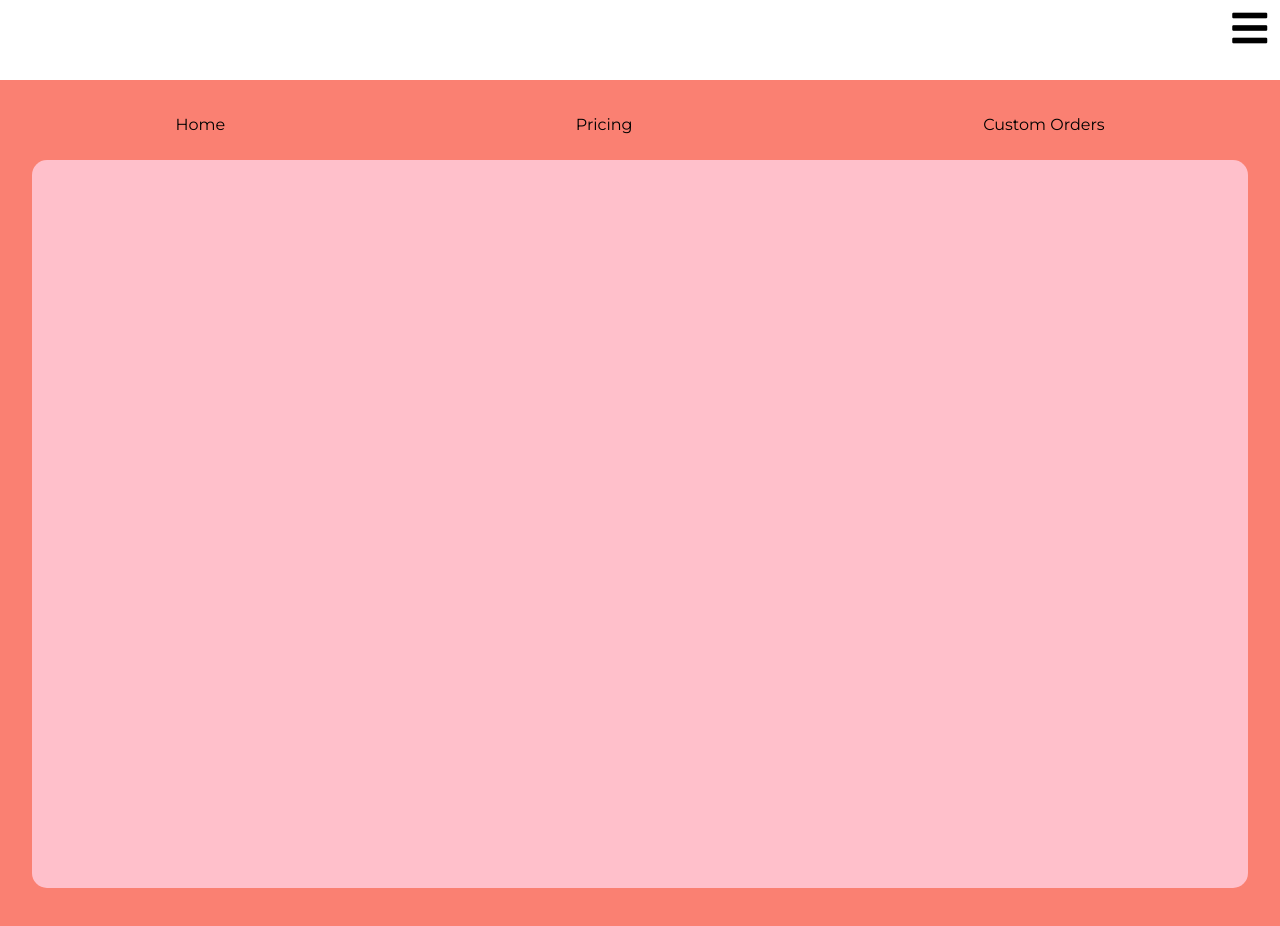
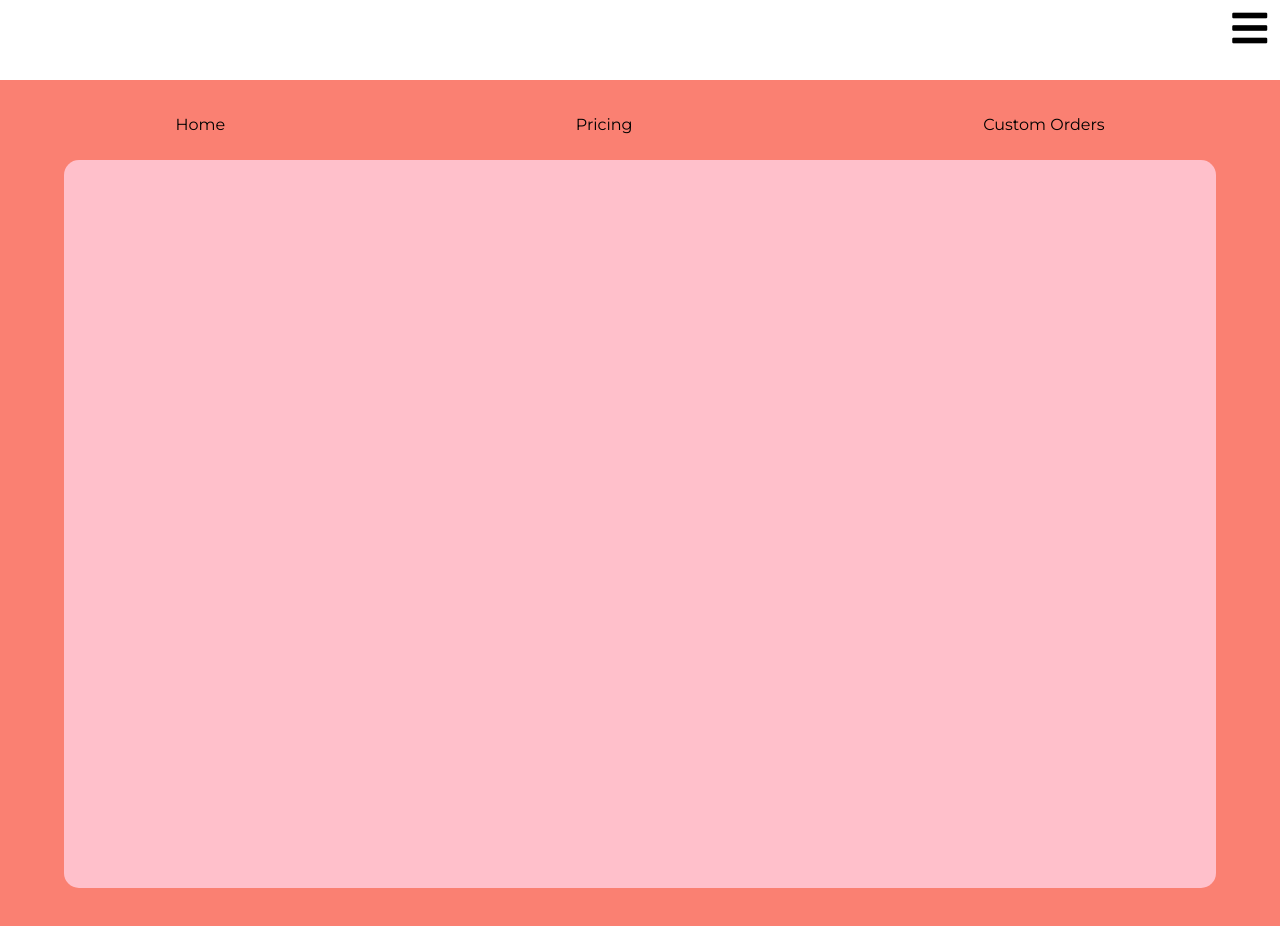
Before and after one commit to Wadboy70/Alemora, a plain HTML site: page index.html in a window 1280 px wide. Both pictures are taken after a click on the icon 1249 px from the left and 28 px from the top of the page. Drawn offline with Linux system fonts and the light colour scheme.

Commit message:
works perfectly!

```diff
--- a/css/style.css
+++ b/css/style.css
@@ -102,7 +102,7 @@ html, body{
 }
 /*Sizing and Styling of Main Elements*/
 #mainBox{
-    width: var(--contentWidth);
+    max-width: var(--contentWidth);
     display: flex;
     min-height: 101%;
     flex-wrap: wrap;
@@ -114,7 +114,6 @@ html, body{
     width: 100%;
     height: 10%;
     background-color: white;
-    /* position: absolute; */
 }
 #content{
     margin: 0 auto;
--- a/js/app.js
+++ b/js/app.js
@@ -7,6 +7,10 @@ var moving = true;
 
 bars.addEventListener("click", ()=>{
     if(((!box.classList.contains("grow") && !box.classList.contains("shrink")) || box.classList.contains("grow"))&& moving){
+        moving = false;
+        setTimeout(function(){
+            moving = true;
+        },1000);
         box.classList.remove("grow");
         box.classList.add("shrink");
         menu.classList.add("reveal");
@@ -17,7 +21,7 @@ bars.addEventListener("click", ()=>{
         topBar.classList.add("reveal");
         content.classList.add("round");
         content.classList.remove("square");
-    }else{
+    }else if (moving) {
         moving = false;
         box.classList.remove("shrink");
         box.classList.add("grow");
```
